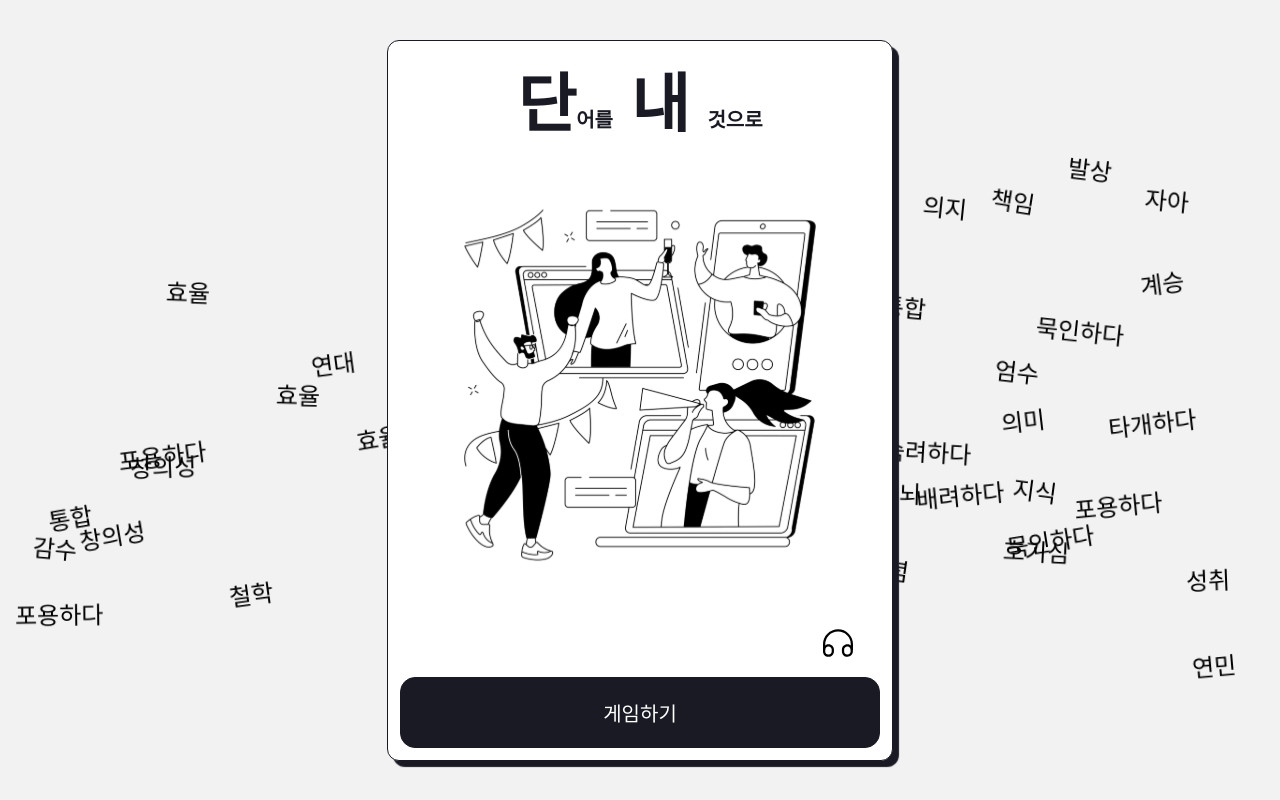
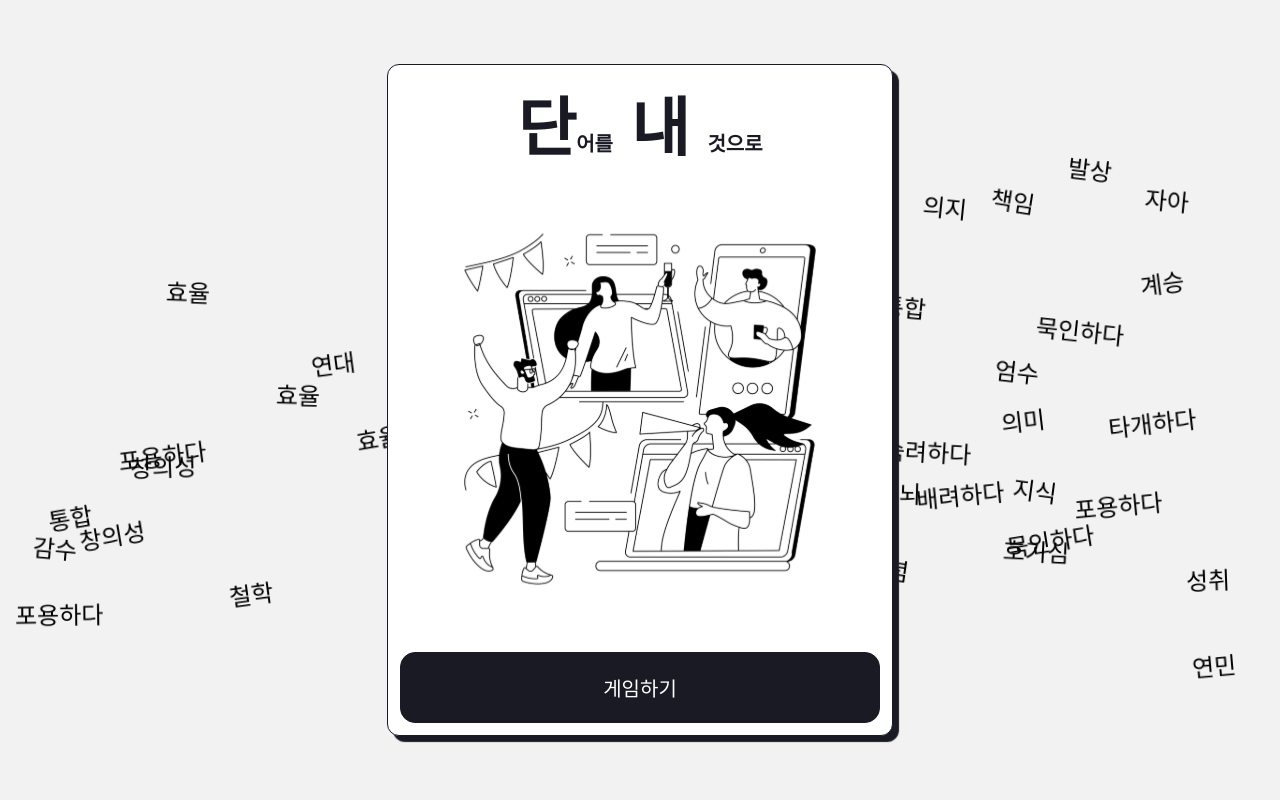
Before and after one commit to teamdannae/dannae, a Next.js app in the folder frontend/: page / in a window 1280 px wide. Built offline with nearby package versions, Linux system fonts and the light colour scheme.

Commit message:
feat: 랜딩 페이지 BGM 처리 수정

```diff
--- a/frontend/src/app/page.module.scss
+++ b/frontend/src/app/page.module.scss
@@ -252,3 +252,12 @@ a.secondary {
   margin-bottom: 16px;
   padding-right: 24px;
 }
+
+.buttonReset {
+  background: none;
+  border: none;
+  padding: 0;
+  margin: 0;
+  outline: none;
+  cursor: pointer;
+}
--- a/frontend/src/app/page.tsx
+++ b/frontend/src/app/page.tsx
@@ -9,10 +9,7 @@ import words from "@/data/word";
 
 export default function Home() {
   const router = useRouter();
-
   const audioRef = useRef<HTMLAudioElement | null>(null);
-  const [isPlaying, setIsPlaying] = useState(false);
-
   const [fallingWords, setFallingWords] = useState<string[]>(
     Array(50).fill("")
   );
@@ -39,21 +36,15 @@ export default function Home() {
     });
   }, []);
 
-  const toggleAudio = () => {
-    if (audioRef.current) {
-      if (isPlaying) {
-        audioRef.current.pause();
-      } else {
-        audioRef.current.play().catch((error) => {
-          console.error("BGM playback failed:", error);
-        });
-      }
-      setIsPlaying(!isPlaying);
-    }
+  const navigateToGame = () => {
+    router.push("/lobby");
   };
 
-  const navigateToGame = () => {
-    router.push("/lobby");
+  const unmuteAudio = () => {
+    if (audioRef.current) {
+      audioRef.current.muted = false;
+      audioRef.current.play();
+    }
   };
 
   return (
@@ -63,6 +54,7 @@ export default function Home() {
           단<span className={styles.fontChange}>어를</span> 내{" "}
           <span className={styles.fontChange}>것으로</span>
         </h1>
+        <button onClick={unmuteAudio} className={styles.buttonReset}>
           <Image
             src="/illustration/illustration-landing.svg"
             alt="home illustration"
@@ -70,23 +62,8 @@ export default function Home() {
             height={480}
             priority
           />
-        <div className={styles.speakerIcon} onClick={toggleAudio}>
-          {isPlaying ? (
-            <Image
-              src="/icons/headphone-cross.svg"
-              alt="Speaker Off"
-              width={36}
-              height={36}
-            />
-          ) : (
-            <Image
-              src="/icons/headphone.svg"
-              alt="Speaker On"
-              width={36}
-              height={36}
-            />
-          )}
-        </div>
+        </button>
+
         <div className={styles.startButton}>
           <Button
             buttonText="게임하기"
@@ -102,8 +79,7 @@ export default function Home() {
           </div>
         ))}
       </div>
-
-      <audio ref={audioRef} src="/bgm/Main-BGM.mp3" loop />
+      <audio ref={audioRef} src="/bgm/Main-BGM.mp3" loop muted />
     </main>
   );
 }
```
Lines whose indentation alone changed are shown as unchanged.
